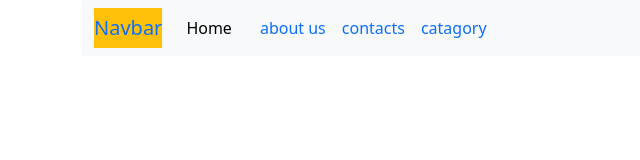
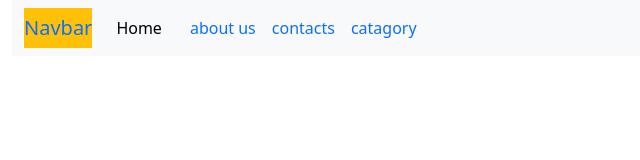
Before and after one commit to nandautomo/Bootstrap-Green-Portfolio, a plain HTML site: page index.html in a window 1280 px wide. Shown: the whole page, without its empty margins (0-640 px from the left). Drawn offline with nearby package versions, Linux system fonts and the light colour scheme.

Commit message:
De spaties verwijderd

```diff
--- a/index.html
+++ b/index.html
@@ -9,16 +9,16 @@
     <link href="https://cdn.jsdelivr.net/npm/bootstrap@5.3.0-alpha1/dist/css/bootstrap.min.css" rel="stylesheet" integrity="sha384-GLhlTQ8iRABdZLl6O3oVMWSktQOp6b7In1Zl3/Jr59b6EGGoI1aFkw7cmDA6j6gD" crossorigin="anonymous">
 </head>
 <body>
-    <div class="container">
+    <div class="container-fluid mx-0">
         <div class="row">
             <div class="col">
                 <nav class="navbar navbar-expand-lg bg-body-tertiary">
-                    <div class="container-fluid">
+                    <div class="container-fluid mx-0">
                       <a class="navbar-brand text-primary bg-warning" href="#">Navbar</a>
                       <button class="navbar-toggler" type="button" data-bs-toggle="collapse" data-bs-target="#navbarSupportedContent" aria-controls="navbarSupportedContent" aria-expanded="false" aria-label="Toggle navigation">
                         <span class="navbar-toggler-icon"></span>
                       </button>
-                      <div class="collapse navbar-collapse" id="navbarSupportedContent">
+                      <div class="collapse navbar-collapse justify-content-end" id="navbarSupportedContent">
                         <ul class="navbar-nav me-auto mb-2 mb-lg-0">
                           <li class="nav-item">
                             <a class="nav-link active" aria-current="page" href="#">Home</a>
@@ -34,15 +34,10 @@
                             <a class="nav-link text-primary" href="#">catagory</a>
                           </li>
                         </div>
-
                         </ul>
-
                       </div>
                     </div>
                   </nav>
-
-
-
             </div>
         </div>
     </div>
```
